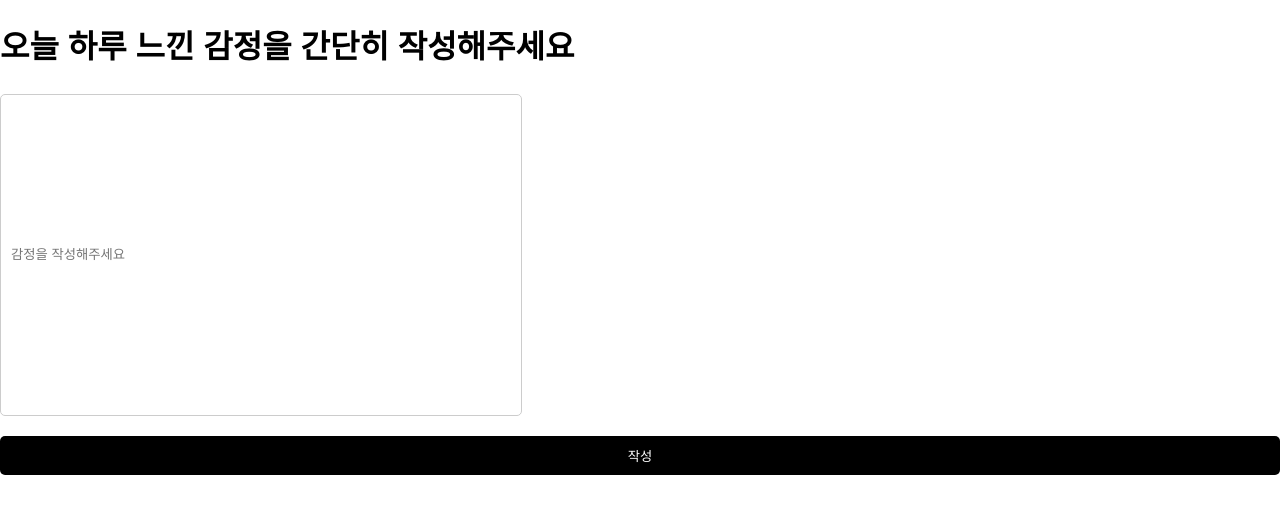
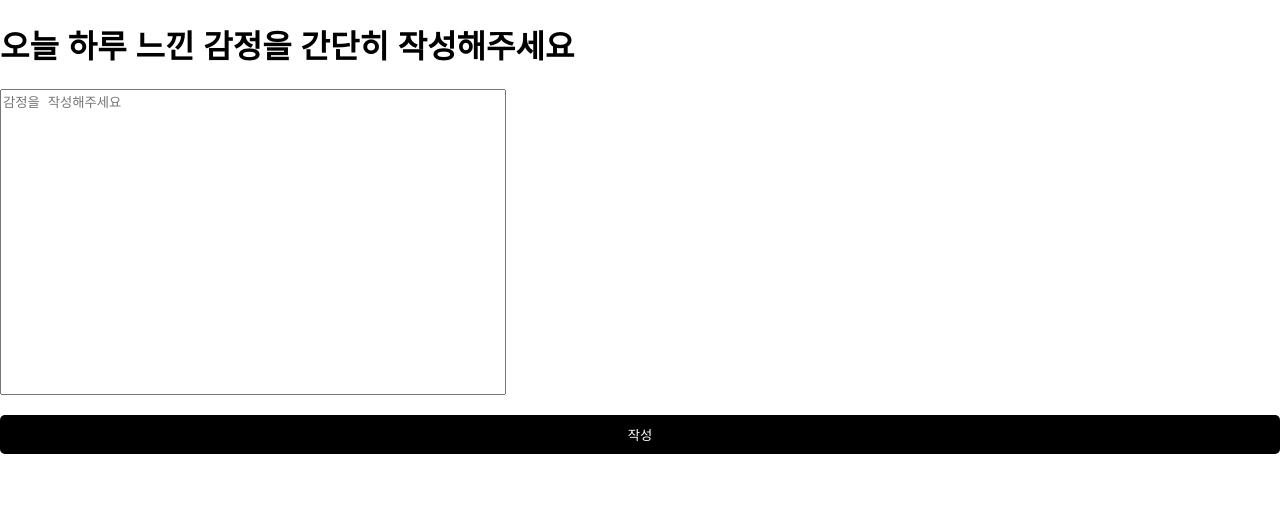
Before and after one commit to KNUASCII/FRONT, a React (Create React App) app in the folder cursor-demo/: page /newdiary in a window 1280 px wide. Shown: the top 514 px of the page. Built offline with nearby package versions, Linux system fonts and the light colour scheme.

Commit message:
기능/#20 auth와 intro 수정

```diff
--- a/cursor-demo/src/routes/auth.js
+++ b/cursor-demo/src/routes/auth.js
@@ -6,10 +6,9 @@ import logo from '../Images/Main_logo.png';
 import emotionDiaryIcon from '../Images/emotionDiary_icon.png';
 import emotionJournalIcon from '../Images/emotionJournal_icon.png';
 import loginIcon from '../Images/login_icon.png'
-import diaryLog from '../Images/diarylog_icon.png'
 import Newdiary from "./newdiary";
 import Stat from "./stat";
-
+import diaryLog from '../Images/diarylog_icon.png'
 
 function RegisterPage() {
   const [isModalOpen, setIsModalOpen] = useState(false);
@@ -156,7 +155,7 @@ function RegisterPage() {
             </>
           ) : (
             <>
-              <button onClick={openLoginModal} className='iconBtnText'> {/*로그인 아이콘 & 로그인 텍스트*/}
+              <button onClick={openLoginModal} className='loginBtn'> {/*로그인 아이콘 & 로그인 텍스트*/}
                 <img src={loginIcon} alt="로그인 아이콘" className="icon" />
                 로그인</button>
               <button onClick={openModal} className='signUpBtn'>회원가입</button>
@@ -222,7 +221,7 @@ function RegisterPage() {
               value={formData.passwordCheck}
               placeholder="비밀번호를 다시 한 번 입력해주세요."
               onChange={handleChange}
-              className={passwordMatch ? 'success' : 'error'} />
+              className={passwordMatch ? 'success' : formData.passwordCheck !== '' ? 'error' : ''} />
               {!passwordMatch && formData.password !== '' && formData.passwordCheck !== '' && (
                 <span className="error-message">비밀번호가 일치하지 않습니다.</span>
               )}
--- a/cursor-demo/src/routes/intro.jsx
+++ b/cursor-demo/src/routes/intro.jsx
@@ -119,9 +119,9 @@ const LandingPage = () => {
               지금부터 천천히, 시작해볼래?</p>
           </div>
             <div className={`text ${isSection6Visible ? "fade-in-down" : ""}`}>
-              <Link to="section1" smooth={true} duration={500} className="start-button">
-                시작하기
-              </Link>
+            <RouterLink to="/auth" className="start-button">
+            시작하기
+            </RouterLink>
             </div>
           </div>
       </Element>
--- a/cursor-demo/src/routes/newdiary.js
+++ b/cursor-demo/src/routes/newdiary.js
@@ -5,6 +5,7 @@ import axios from 'axios';
 
 const Newdiary = () => {
     const [diaryText, setdiaryText] = useState('');
+    const [counselResult, setCounselResult] = useState(null);
 
     const handleSubmit = async (event) => {
         event.preventDefault();
@@ -14,6 +15,8 @@ const Newdiary = () => {
             console.log(diaryText);
             const response = await axios.post('http://localhost:8080/api/diary/newDiary', { diaryText });
             console.log(response.data);
+            setCounselResult(response.data);
+            setdiaryText('');
         } catch (error) {
             console.error(error);
         }
@@ -22,10 +25,10 @@ const Newdiary = () => {
     return (
         <div>
             <h1>오늘 하루 느낀 감정을 간단히 작성해주세요</h1>
+            {!counselResult && (
                 <form onSubmit={handleSubmit}>
-                <input
-                type="text"
-                style={{width: '500px', height: '300px'}}
+                    <textarea
+                    style={{width: '500px', height: '300px', resize: 'none'}}
                     placeholder="감정을 작성해주세요"
                     value={diaryText}
                     onChange={(e) => setdiaryText(e.target.value)}
@@ -33,6 +36,13 @@ const Newdiary = () => {
                     />
                     <button type="submit">작성</button>
                 </form>
+            )}
+            {counselResult && (
+                <div>
+                    <h2>상담 결과:</h2>
+                    <p>{counselResult}</p>
+                </div>
+            )}
         </div>
     )
 }
```
Lines whose indentation alone changed are shown as unchanged.
